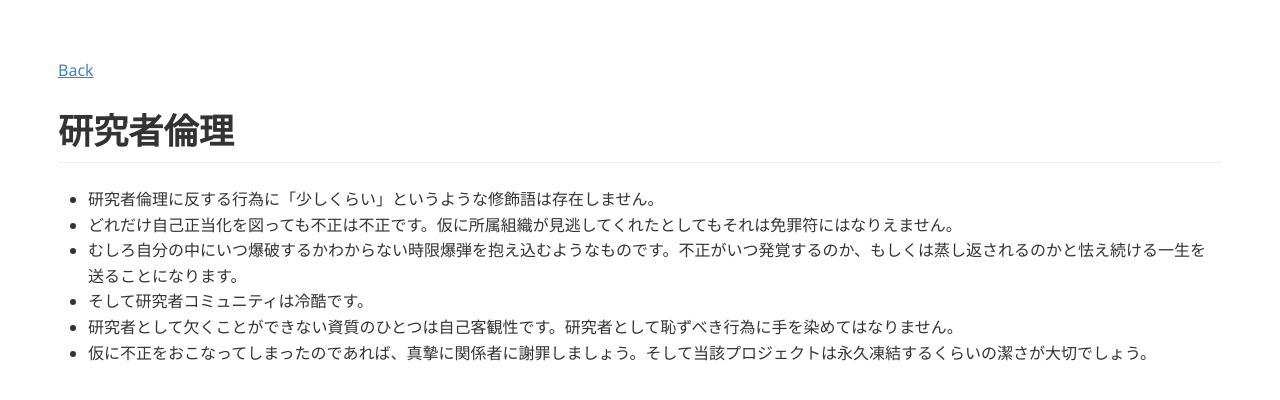
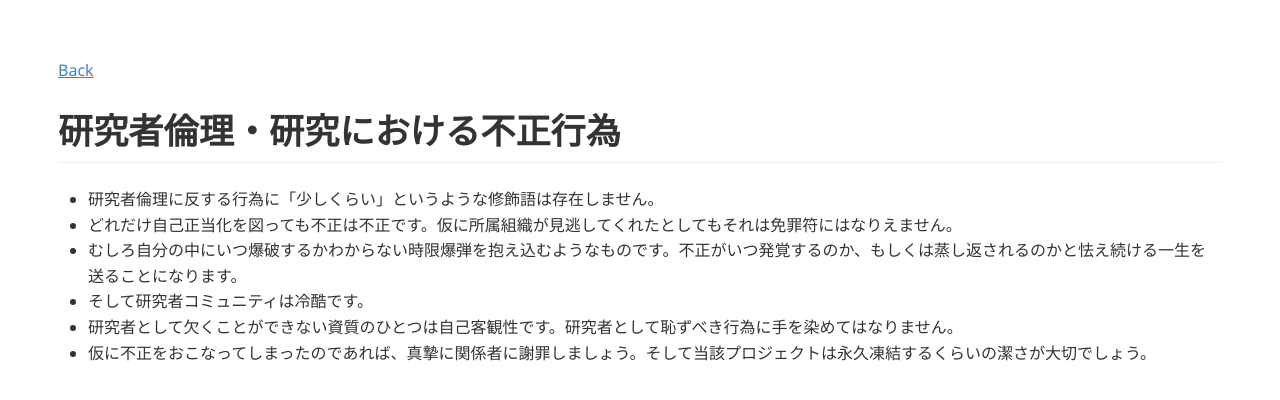
Before and after one commit to tnitoh/tnitoh.github.io, a Jekyll site: the page built from research_ethics.md, in a window 1280 px wide. Shown: the top 400 px of the page. Built offline with Jekyll 4.4.1, drawn with Linux system fonts in a browser that asks for light colours; Markdown is read by kramdown in place of the engine named in the settings.

Commit message:
Update research_ethics.md

```diff
--- a/research_ethics.md
+++ b/research_ethics.md
@@ -5,7 +5,7 @@ title: Website of Toshihide Itoh
 
 [Back](index.md)
 
-# 研究者倫理
+# 研究者倫理・研究における不正行為
 
 - 研究者倫理に反する行為に「少しくらい」というような修飾語は存在しません。
 - どれだけ自己正当化を図っても不正は不正です。仮に所属組織が見逃してくれたとしてもそれは免罪符にはなりえません。
```
